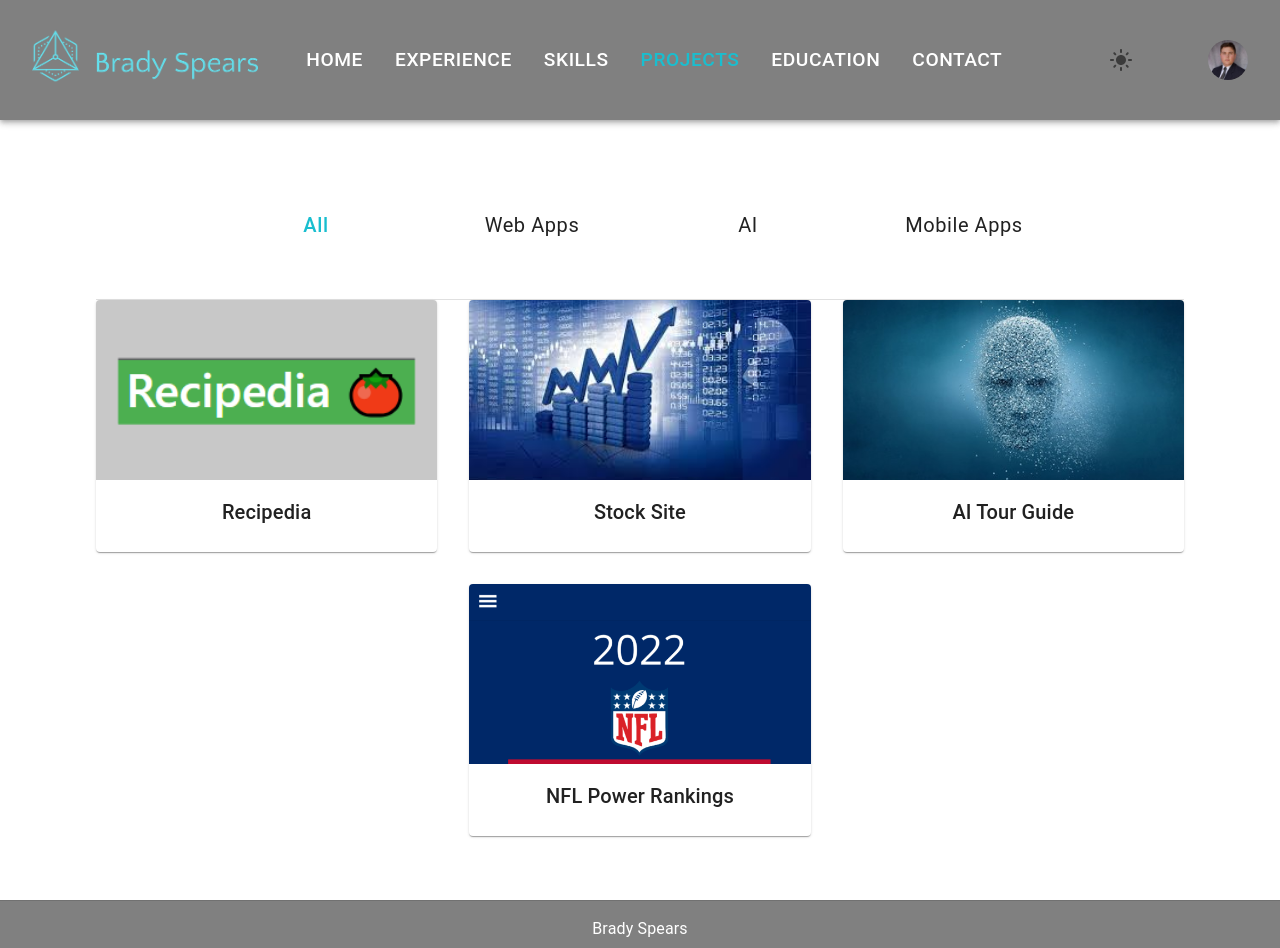
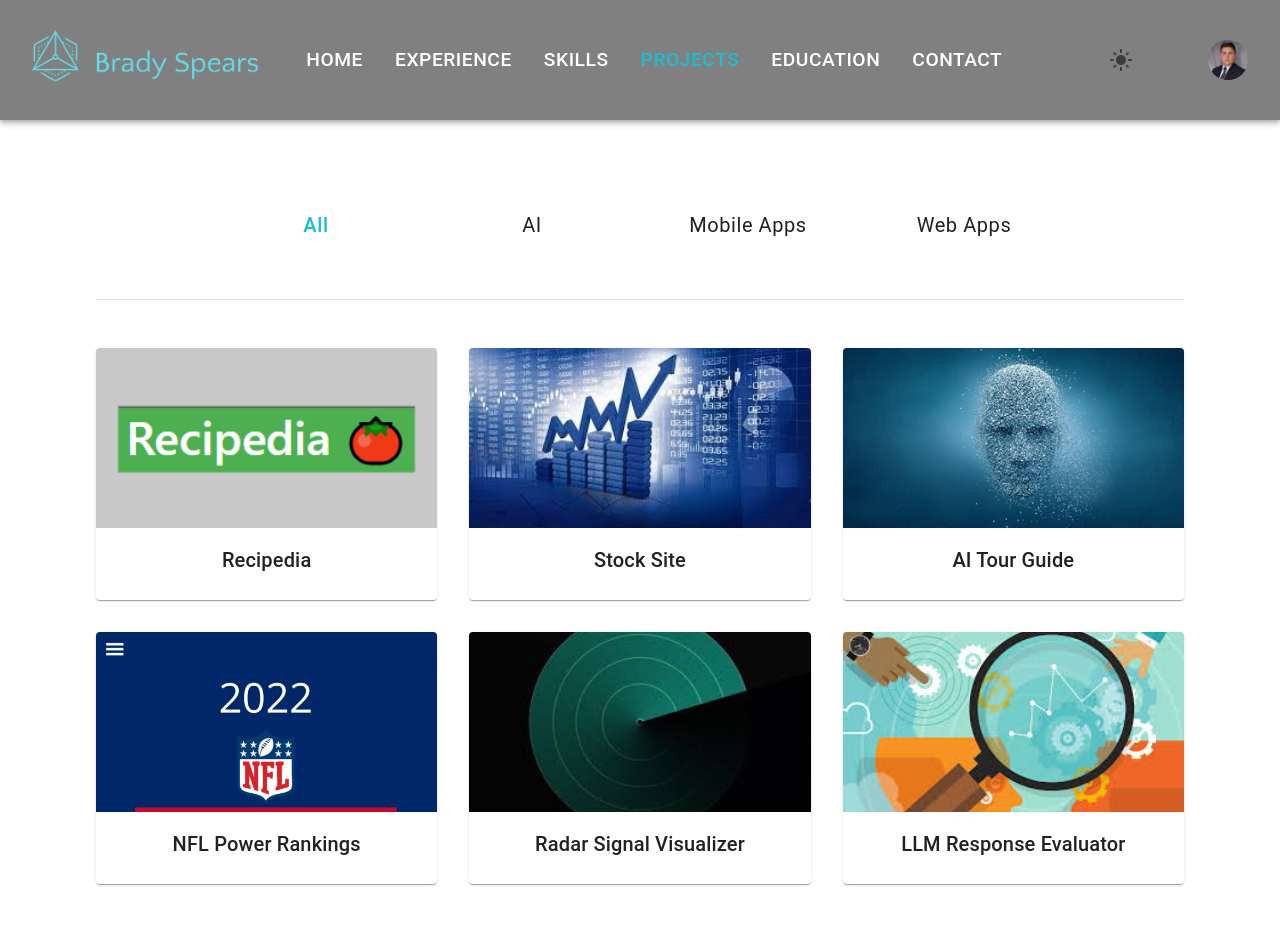
Before and after one commit to Brady-Spears66/React-Portfolio, a React (Vite) app: page /projects in a window 1280 px wide. Shown: the top 948 px of the page. Built offline with nearby package versions, Linux system fonts and the light colour scheme.

Commit message:
Adding llm projects to constants.ts

```diff
--- a/src/constants.ts
+++ b/src/constants.ts
@@ -31,6 +31,8 @@
 import recipedia from './assets/projects/recipedia.png';
 import stocksite from './assets/projects/stocksite.jpeg';
 import tourguide from './assets/projects/tourguide.jpeg';
+import radarVisualizer from './assets/projects/radarVizualizer.jpeg';
+import llmEvaluator from './assets/projects/llmEvaluator.jpeg';
 
 // Importing experience logos
 import southeasternLogo from './images/SELS.jfif';
@@ -204,7 +206,7 @@
     },
 ];
 
-// Sample projects data
+// Projects data
 export const projects: Project[] = [
     {
         id: 1,
@@ -232,5 +234,20 @@
         title: 'NFL Power Rankings',
         category: 'Mobile Apps',
         image: nfl,
-        description: 'A mobile app that displays the NFL power rankings from the 2022 season. \n\nThis app was developed using .NET MAUI with XAML to allow for multi-platform capabilities' }
+        description: 'A mobile app that displays the NFL power rankings from the 2022 season. \n\nThis app was developed using .NET MAUI with XAML to allow for multi-platform capabilities'
+    },
+    {
+        id: 5,
+        title: 'Radar Signal Visualizer',
+        category: 'AI',
+        image: radarVisualizer,
+        description: 'An AI-powered web application designed to visualize and analyze radar signal data with intelligent processing workflows. Utilizing React, TypeScript, Material UI, Redux, and Plotly for dynamic front-end visualization, the backend is built with Python and Quart. LangGraph was implemented to manage complex execution flows for analyzing over 300 unique radar signals, optimizing signal interpretation and enhancing analytical accuracy.'
+    },
+    {
+        id: 6,
+        title: 'LLM Response Evaluator',
+        category: 'AI',
+        image: llmEvaluator,
+        description: 'A framework designed to evaluate and validate responses from large language models (LLMs), ensuring accuracy and reliability of AI-generated content. Developed using Python, this application leverages prompt engineering techniques and a structured evaluation pipeline to test LLM responses systematically. It features advanced data processing capabilities, utilizing graph-based execution models to optimize query performance and response validation.'
+    }
 ];
--- a/src/pages/Projects.tsx
+++ b/src/pages/Projects.tsx
@@ -10,7 +10,7 @@
     const [openDialog, setOpenDialog] = useState(false);
     const [selectedProject, setSelectedProject] = useState<Project | null>(null);
 
-    const categories = ['All', 'Web Apps', 'AI', "Mobile Apps"];
+    const categories = ['All', 'AI', "Mobile Apps", "Web Apps"];
 
     const filteredProjects = selectedCategory === 'All'
         ? projects
@@ -67,7 +67,7 @@
             </Stack>
 
             {/* Projects Grid */}
-            <Grid container spacing={4} justifyContent="center">
+            <Grid container spacing={4} justifyContent="center" sx={{mt: 2 }}>
                 {filteredProjects.map((project) => (
                     <Grid item xs={12} sm={6} md={4} key={project.id}>
                         <Card
```
Also changed, not shown: src/assets/projects/llmEvaluator.jpeg (added), src/assets/projects/radarVizualizer.jpeg (added).
